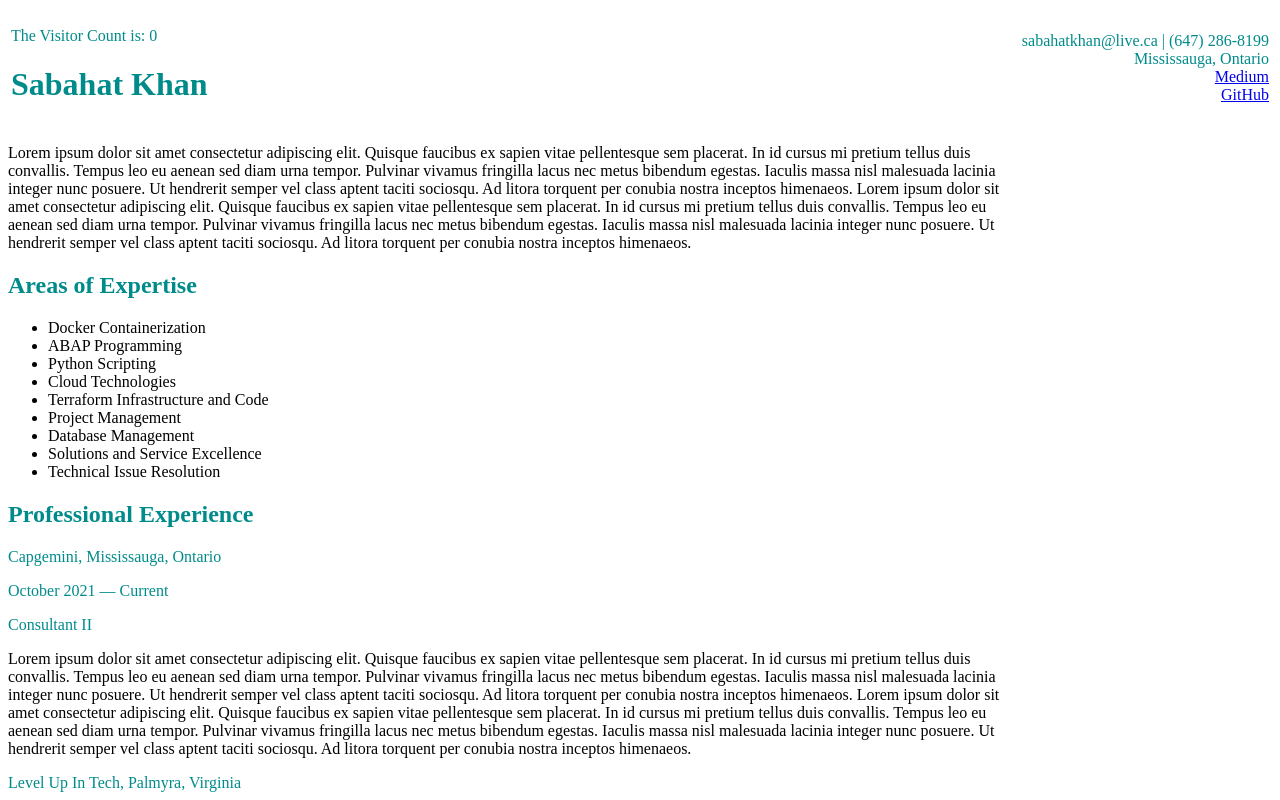
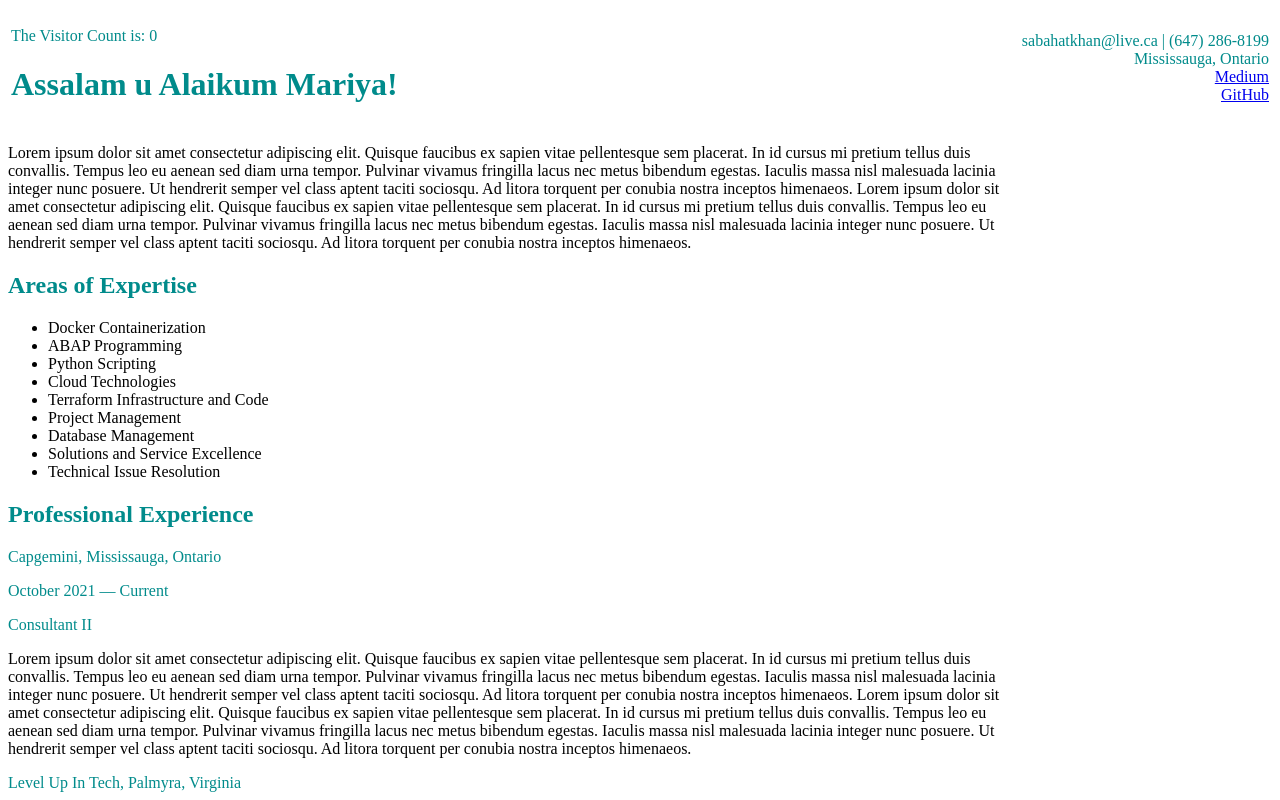
Before and after one commit to sabahatk/tf-cloud-resume-challenge, a plain HTML site: page website/index.html in a window 1280 px wide. Shown: the top 800 px of the page. Drawn offline with Linux system fonts and the light colour scheme; no server answers.

Commit message:
Add files via upload

```diff
--- a/website/index.html
+++ b/website/index.html
@@ -2,8 +2,8 @@
 <html lang="en">
   <head>
     <meta charset="UTF-8">
-    <!-- <title>Hi Mariya</title> -->
-    <title>Sabahat Khan Resume</title>
+    <title>Hi Mariya</title>
+    <!-- <title>Sabahat Khan Resume</title> -->
     <link rel="stylesheet" type="text/css" href="styles.css">
     <link rel="icon" type="image/x-icon" href="favicon.ico">
   </head>
@@ -14,8 +14,8 @@
             <tr>
                 <td>
                     <p>The Visitor Count is: <span id="counter">0</span></p>
-                    <!-- <h1>Assalam u Alaikum Mariya!</h1> -->
-                     <h1>Sabahat Khan</h1>
+                    <h1>Assalam u Alaikum Mariya!</h1>
+                     <!-- <h1>Sabahat Khan</h1> -->
                 </td>
                 <td id="candidate-info">
                     <ul id="contact-list">
```
